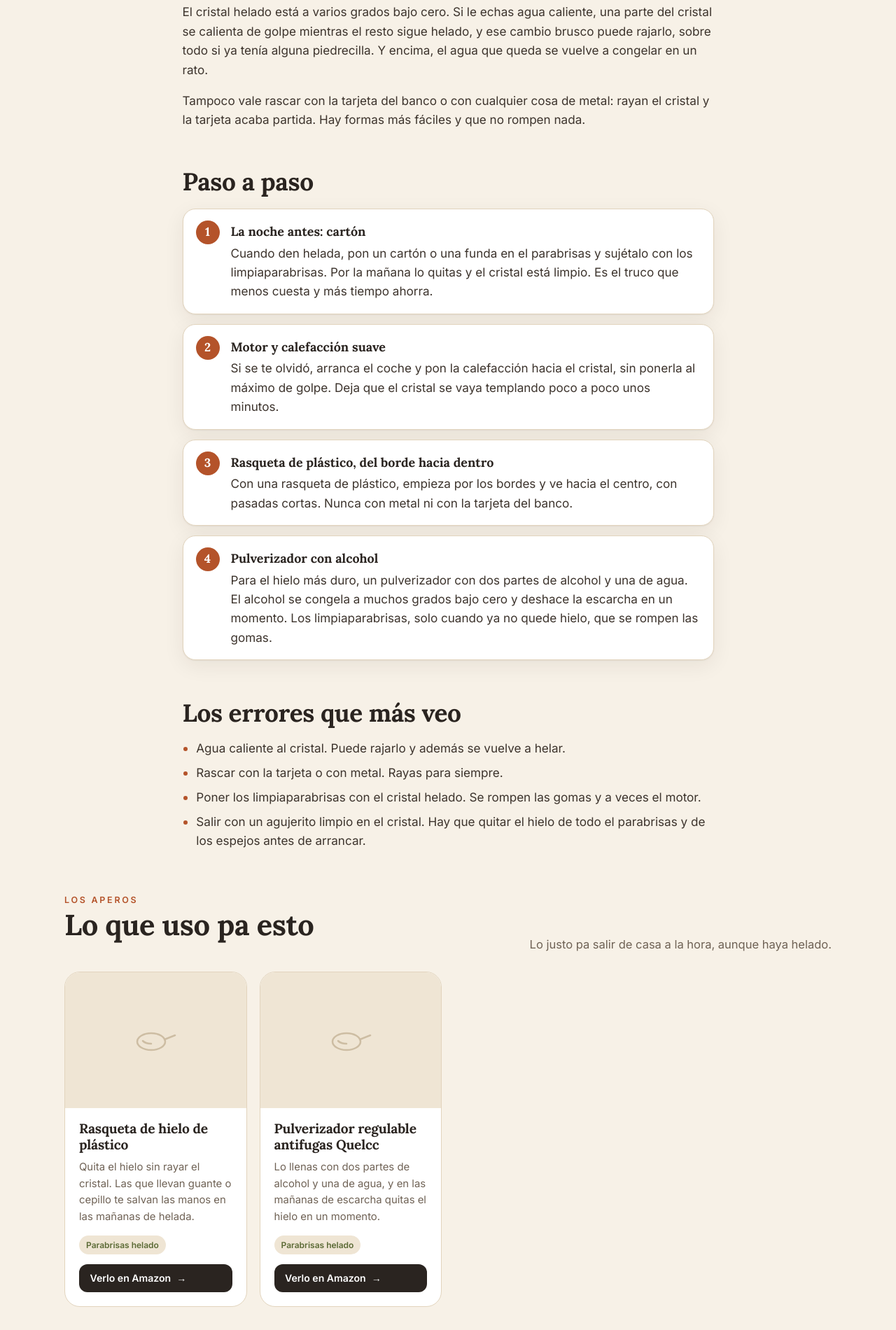
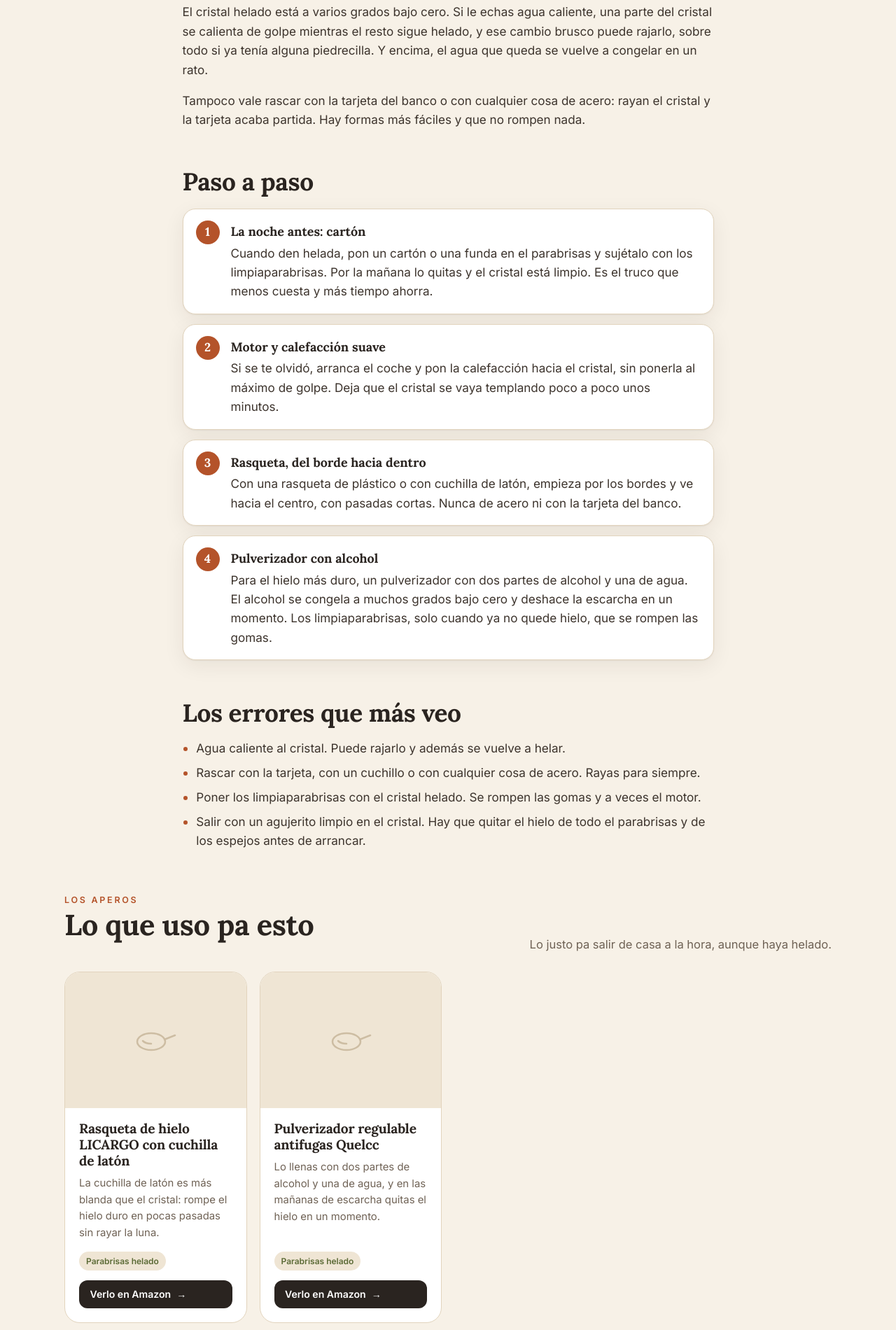
Before and after one commit to elhuertodeanselmo/web-anselmo, a plain HTML site: page parabrisas.html in a window 1280 px wide. Shown: the part 1820-3720 px from the top of the page at 70% size. Drawn offline with Linux system fonts and the light colour scheme.

Commit message:
Parabrisas: rasqueta LICARGO de latón elegida (B0DDQ5422W) y texto ajustado
Co-Authored-By: Claude Opus 5.5 <noreply@anthropic.com>
Claude-Session: https://claude.ai/code/session_013d59m3RdVCj63o1RtjY3c2

```diff
--- a/parabrisas.html
+++ b/parabrisas.html
@@ -202,7 +202,7 @@ footer b{color:#fff8ec!important}
 .cab nav{gap:20px}
 </style>
 <script type="application/ld+json">{"@context": "https://schema.org", "@type": "Article", "headline": "No le eches agua caliente al cristal helado", "description": "Cómo quitar el hielo del parabrisas del coche sin agua caliente: cartón la noche antes, rasqueta de plástico y pulverizador con alcohol.", "image": "https://elhuertodeanselmo.com/img/recetas/parabrisas.jpg", "inLanguage": "es", "author": {"@type": "Person", "name": "Anselmo"}, "publisher": {"@type": "Organization", "name": "El huerto de Anselmo"}, "mainEntityOfPage": "https://elhuertodeanselmo.com/parabrisas.html", "video": {"@type": "VideoObject", "name": "No le eches agua caliente al cristal helado", "description": "Cómo quitar el hielo del parabrisas del coche sin agua caliente: cartón la noche antes, rasqueta de plástico y pulverizador con alcohol.", "thumbnailUrl": "https://elhuertodeanselmo.com/img/parabrisas.jpg", "contentUrl": "https://elhuertodeanselmo.com/videos/parabrisas-completo.mp4", "uploadDate": "2026-11-11"}}</script>
-<script type="application/ld+json">{"@context": "https://schema.org", "@type": "FAQPage", "mainEntity": [{"@type": "Question", "name": "¿Qué alcohol se usa para el parabrisas?", "acceptedAnswer": {"@type": "Answer", "text": "Vale el alcohol de farmacia mezclado con agua: dos partes de alcohol y una de agua. Hay también descongelantes de parabrisas ya preparados."}}, {"@type": "Question", "name": "¿Puedo usar agua tibia?", "acceptedAnswer": {"@type": "Answer", "text": "Tampoco es buena idea. Aunque raje menos que la caliente, el agua se vuelve a congelar enseguida y te deja el cristal peor."}}, {"@type": "Question", "name": "¿Y si no tengo cartón?", "acceptedAnswer": {"@type": "Answer", "text": "Una toalla vieja, una funda de parabrisas o incluso una alfombrilla del coche. Lo que sea que tape el cristal."}}, {"@type": "Question", "name": "¿Y los espejos y las ventanillas?", "acceptedAnswer": {"@type": "Answer", "text": "Igual que el parabrisas: rasqueta de plástico o pulverizador. Antes de arrancar tienes que ver bien por todos los cristales."}}]}</script>
+<script type="application/ld+json">{"@context": "https://schema.org", "@type": "FAQPage", "mainEntity": [{"@type": "Question", "name": "¿Qué alcohol se usa para el parabrisas?", "acceptedAnswer": {"@type": "Answer", "text": "Vale el alcohol de farmacia mezclado con agua: dos partes de alcohol y una de agua. Hay también descongelantes de parabrisas ya preparados."}}, {"@type": "Question", "name": "¿Puedo usar agua tibia?", "acceptedAnswer": {"@type": "Answer", "text": "Tampoco es buena idea. Aunque raje menos que la caliente, el agua se vuelve a congelar enseguida y te deja el cristal peor."}}, {"@type": "Question", "name": "¿Y si no tengo cartón?", "acceptedAnswer": {"@type": "Answer", "text": "Una toalla vieja, una funda de parabrisas o incluso una alfombrilla del coche. Lo que sea que tape el cristal."}}, {"@type": "Question", "name": "¿Y los espejos y las ventanillas?", "acceptedAnswer": {"@type": "Answer", "text": "Igual que el parabrisas: rasqueta o pulverizador. Antes de arrancar tienes que ver bien por todos los cristales."}}]}</script>
 </head>
 <body>
 <header class="cab"><div class="env">
@@ -225,38 +225,38 @@ footer b{color:#fff8ec!important}
   <div class="rev"><div style="position:relative"><div class="movil"><div class="pantalla"><div class="medio" style="position:absolute;inset:0"><video controls playsinline preload="metadata" poster="img/parabrisas.jpg"><source src="videos/parabrisas-completo.mp4" type="video/mp4"></video></div></div></div></div></div>
   <div class="rev">
     <p class="cita">Echarle agua caliente al cristal helado es como meter un vaso del congelador en el fregadero hirviendo: un día, ¡crac!</p>
-    <div class="truco"><b>El truco</b>La noche antes, un cartón sujeto con los limpiaparabrisas. Si se te olvida: motor en marcha, calefacción suave al cristal, rasqueta de plástico del borde hacia dentro y un pulverizador con alcohol para lo más duro.</div>
+    <div class="truco"><b>El truco</b>La noche antes, un cartón sujeto con los limpiaparabrisas. Si se te olvida: motor en marcha, calefacción suave al cristal, rasqueta del borde hacia dentro y un pulverizador con alcohol para lo más duro.</div>
     <div class="botones"><a class="bt teja flecha" href="#paso-a-paso">Paso a paso </a><a class="bt borde" href="#aperos">Lo que uso pa esto</a></div>
   </div>
 </section>
 <article class="articulo">
   <h2>Por qué pasa</h2>
-  <p>El cristal helado está a varios grados bajo cero. Si le echas agua caliente, una parte del cristal se calienta de golpe mientras el resto sigue helado, y ese cambio brusco puede rajarlo, sobre todo si ya tenía alguna piedrecilla. Y encima, el agua que queda se vuelve a congelar en un rato.</p><p>Tampoco vale rascar con la tarjeta del banco o con cualquier cosa de metal: rayan el cristal y la tarjeta acaba partida. Hay formas más fáciles y que no rompen nada.</p>
+  <p>El cristal helado está a varios grados bajo cero. Si le echas agua caliente, una parte del cristal se calienta de golpe mientras el resto sigue helado, y ese cambio brusco puede rajarlo, sobre todo si ya tenía alguna piedrecilla. Y encima, el agua que queda se vuelve a congelar en un rato.</p><p>Tampoco vale rascar con la tarjeta del banco o con cualquier cosa de acero: rayan el cristal y la tarjeta acaba partida. Hay formas más fáciles y que no rompen nada.</p>
   <h2 id="paso-a-paso">Paso a paso</h2>
-  <ol class="pasos"><li><b>La noche antes: cartón</b>Cuando den helada, pon un cartón o una funda en el parabrisas y sujétalo con los limpiaparabrisas. Por la mañana lo quitas y el cristal está limpio. Es el truco que menos cuesta y más tiempo ahorra.</li><li><b>Motor y calefacción suave</b>Si se te olvidó, arranca el coche y pon la calefacción hacia el cristal, sin ponerla al máximo de golpe. Deja que el cristal se vaya templando poco a poco unos minutos.</li><li><b>Rasqueta de plástico, del borde hacia dentro</b>Con una rasqueta de plástico, empieza por los bordes y ve hacia el centro, con pasadas cortas. Nunca con metal ni con la tarjeta del banco.</li><li><b>Pulverizador con alcohol</b>Para el hielo más duro, un pulverizador con dos partes de alcohol y una de agua. El alcohol se congela a muchos grados bajo cero y deshace la escarcha en un momento. Los limpiaparabrisas, solo cuando ya no quede hielo, que se rompen las gomas.</li></ol>
+  <ol class="pasos"><li><b>La noche antes: cartón</b>Cuando den helada, pon un cartón o una funda en el parabrisas y sujétalo con los limpiaparabrisas. Por la mañana lo quitas y el cristal está limpio. Es el truco que menos cuesta y más tiempo ahorra.</li><li><b>Motor y calefacción suave</b>Si se te olvidó, arranca el coche y pon la calefacción hacia el cristal, sin ponerla al máximo de golpe. Deja que el cristal se vaya templando poco a poco unos minutos.</li><li><b>Rasqueta, del borde hacia dentro</b>Con una rasqueta de plástico o con cuchilla de latón, empieza por los bordes y ve hacia el centro, con pasadas cortas. Nunca de acero ni con la tarjeta del banco.</li><li><b>Pulverizador con alcohol</b>Para el hielo más duro, un pulverizador con dos partes de alcohol y una de agua. El alcohol se congela a muchos grados bajo cero y deshace la escarcha en un momento. Los limpiaparabrisas, solo cuando ya no quede hielo, que se rompen las gomas.</li></ol>
   <h2>Los errores que más veo</h2>
-  <ul class="errores"><li>Agua caliente al cristal. Puede rajarlo y además se vuelve a helar.</li><li>Rascar con la tarjeta o con metal. Rayas para siempre.</li><li>Poner los limpiaparabrisas con el cristal helado. Se rompen las gomas y a veces el motor.</li><li>Salir con un agujerito limpio en el cristal. Hay que quitar el hielo de todo el parabrisas y de los espejos antes de arrancar.</li></ul>
+  <ul class="errores"><li>Agua caliente al cristal. Puede rajarlo y además se vuelve a helar.</li><li>Rascar con la tarjeta, con un cuchillo o con cualquier cosa de acero. Rayas para siempre.</li><li>Poner los limpiaparabrisas con el cristal helado. Se rompen las gomas y a veces el motor.</li><li>Salir con un agujerito limpio en el cristal. Hay que quitar el hielo de todo el parabrisas y de los espejos antes de arrancar.</li></ul>
 </article>
 <section class="sec" id="aperos" style="padding-top:20px">
   <div class="cabsec rev"><div><span class="eyebrow" style="color:var(--teja)">Los aperos</span><h2>Lo que uso pa esto</h2></div>
   <p>Lo justo pa salir de casa a la hora, aunque haya helado.</p></div>
   <div class="fichas"><article class="ficha rev" data-cat="Cocina">
-  <div class="foto"><div class="ph"><svg viewBox="0 0 64 64" fill="none" stroke="currentColor" stroke-width="2.5" stroke-linecap="round"><ellipse cx="26" cy="34" rx="20" ry="12"/><path d="M45 31l15-6"/><path d="M14 33c3 3 8 4 12 4"/></svg></div><img src="img/productos/rasqueta.jpg" alt="Rasqueta de hielo de plástico" loading="lazy" onerror="this.remove()"></div>
-  <div class="cuerpo"><h3>Rasqueta de hielo de plástico</h3><p class="por">Quita el hielo sin rayar el cristal. Las que llevan guante o cepillo te salvan las manos en las mañanas de helada.</p>
+  <div class="foto"><div class="ph"><svg viewBox="0 0 64 64" fill="none" stroke="currentColor" stroke-width="2.5" stroke-linecap="round"><ellipse cx="26" cy="34" rx="20" ry="12"/><path d="M45 31l15-6"/><path d="M14 33c3 3 8 4 12 4"/></svg></div><img src="img/productos/rasqueta.jpg" alt="Rasqueta de hielo LICARGO con cuchilla de latón" loading="lazy" onerror="this.remove()"></div>
+  <div class="cuerpo"><h3>Rasqueta de hielo LICARGO con cuchilla de latón</h3><p class="por">La cuchilla de latón es más blanda que el cristal: rompe el hielo duro en pocas pasadas sin rayar la luna.</p>
   <div class="usos"><a href="parabrisas.html">Parabrisas helado</a></div>
-  <a class="bt peq flecha" href="https://www.amazon.es/s?k=rasqueta+hielo+coche+guante&amp;tag=elhuertodea0c-21" rel="sponsored nofollow noopener" target="_blank">Verlo en Amazon </a></div>
+  <a class="bt peq flecha" href="https://www.amazon.es/dp/B0DDQ5422W?tag=elhuertodea0c-21" rel="sponsored nofollow noopener" target="_blank">Verlo en Amazon </a></div>
 </article><article class="ficha rev" data-cat="Cocina">
   <div class="foto"><div class="ph"><svg viewBox="0 0 64 64" fill="none" stroke="currentColor" stroke-width="2.5" stroke-linecap="round"><ellipse cx="26" cy="34" rx="20" ry="12"/><path d="M45 31l15-6"/><path d="M14 33c3 3 8 4 12 4"/></svg></div><img src="img/productos/pulverizador.jpg" alt="Pulverizador regulable antifugas Quelcc" loading="lazy" onerror="this.remove()"></div>
   <div class="cuerpo"><h3>Pulverizador regulable antifugas Quelcc</h3><p class="por">Lo llenas con dos partes de alcohol y una de agua, y en las mañanas de escarcha quitas el hielo en un momento.</p>
   <div class="usos"><a href="parabrisas.html">Parabrisas helado</a></div>
   <a class="bt peq flecha" href="https://www.amazon.es/dp/B0FZ9GM8JK?tag=elhuertodea0c-21" rel="sponsored nofollow noopener" target="_blank">Verlo en Amazon </a></div>
 </article></div>
-  <div class="articulo" style="padding-top:20px"><h2 style="margin-top:.6em">En qué fijarte si lo compras</h2><h3 style='margin-top:1.2em'>Rasqueta de hielo de plástico</h3><ul class='fijarse'><li>De plástico duro, nunca de metal.</li><li>Con borde recto y ancho, para quitar más hielo en cada pasada.</li><li>Mejor si lleva guante o un mango largo con cepillo para la nieve.</li><li>Pequeña, que quepa en la puerta del coche.</li></ul><h3 style='margin-top:1.2em'>Pulverizador regulable antifugas Quelcc</h3><ul class='fijarse'><li>Botella resistente, de plástico grueso, de unos 500 ml.</li><li>Que pulverice fino y también en chorro.</li><li>Que cierre bien, que en el coche va dando tumbos.</li><li>Ponle una etiqueta bien clara: lleva alcohol, no es agua.</li></ul>
+  <div class="articulo" style="padding-top:20px"><h2 style="margin-top:.6em">En qué fijarte si lo compras</h2><h3 style='margin-top:1.2em'>Rasqueta de hielo LICARGO con cuchilla de latón</h3><ul class='fijarse'><li>De plástico duro o con cuchilla de latón, que es más blando que el cristal; nunca de acero.</li><li>Con borde recto y ancho, para quitar más hielo en cada pasada.</li><li>Mejor si lleva guante o un mango largo con cepillo para la nieve.</li><li>Pequeña, que quepa en la puerta del coche.</li></ul><h3 style='margin-top:1.2em'>Pulverizador regulable antifugas Quelcc</h3><ul class='fijarse'><li>Botella resistente, de plástico grueso, de unos 500 ml.</li><li>Que pulverice fino y también en chorro.</li><li>Que cierre bien, que en el coche va dando tumbos.</li><li>Ponle una etiqueta bien clara: lleva alcohol, no es agua.</li></ul>
   <p class="aviso">Si compras a través de estos enlaces, a ti te cuesta lo mismo y yo me llevo una pequeña comisión. En calidad de Afiliado de Amazon, obtengo ingresos por las compras adscritas que cumplen los requisitos aplicables.</p></div>
 </section>
 <article class="articulo preg">
   <h2>Lo que más me preguntáis</h2>
-  <details><summary>¿Qué alcohol se usa para el parabrisas?</summary><p>Vale el alcohol de farmacia mezclado con agua: dos partes de alcohol y una de agua. Hay también descongelantes de parabrisas ya preparados.</p></details><details><summary>¿Puedo usar agua tibia?</summary><p>Tampoco es buena idea. Aunque raje menos que la caliente, el agua se vuelve a congelar enseguida y te deja el cristal peor.</p></details><details><summary>¿Y si no tengo cartón?</summary><p>Una toalla vieja, una funda de parabrisas o incluso una alfombrilla del coche. Lo que sea que tape el cristal.</p></details><details><summary>¿Y los espejos y las ventanillas?</summary><p>Igual que el parabrisas: rasqueta de plástico o pulverizador. Antes de arrancar tienes que ver bien por todos los cristales.</p></details>
+  <details><summary>¿Qué alcohol se usa para el parabrisas?</summary><p>Vale el alcohol de farmacia mezclado con agua: dos partes de alcohol y una de agua. Hay también descongelantes de parabrisas ya preparados.</p></details><details><summary>¿Puedo usar agua tibia?</summary><p>Tampoco es buena idea. Aunque raje menos que la caliente, el agua se vuelve a congelar enseguida y te deja el cristal peor.</p></details><details><summary>¿Y si no tengo cartón?</summary><p>Una toalla vieja, una funda de parabrisas o incluso una alfombrilla del coche. Lo que sea que tape el cristal.</p></details><details><summary>¿Y los espejos y las ventanillas?</summary><p>Igual que el parabrisas: rasqueta o pulverizador. Antes de arrancar tienes que ver bien por todos los cristales.</p></details>
   <p class="nota" style="margin-top:22px">Y cuando entres en casa helado, una taza de chocolate con churros (receta nº 98 del recetario), que se lo has ganado.</p>
 </article>
 </div>
```
Also changed, not shown: despensa.html (+3 -3 lines).
